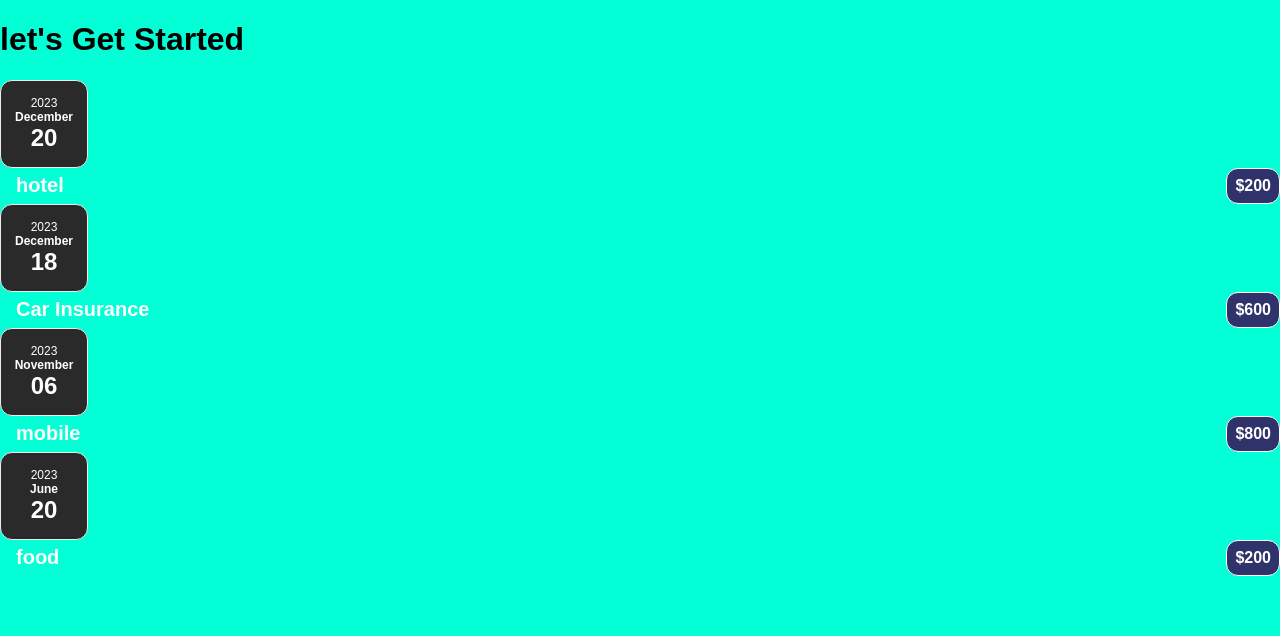
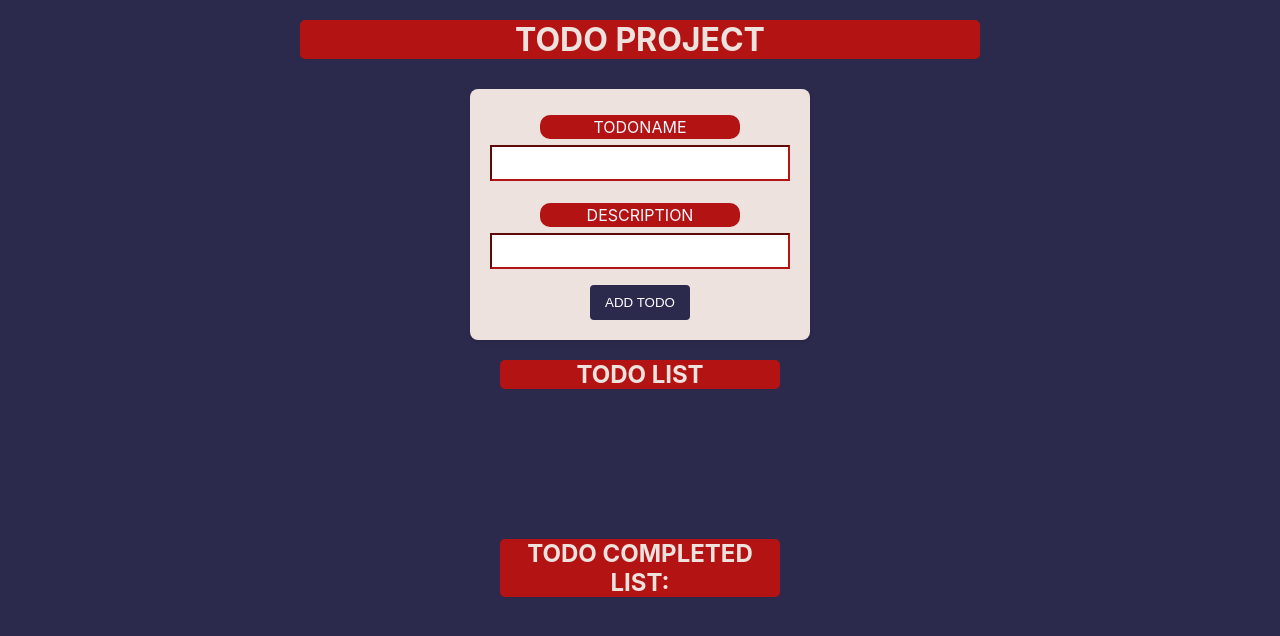
Before and after one commit to Akshxar/FRONT-END, a React (Create React App) app: page / in a window 1280 px wide. Shown: the top 636 px of the page. Built offline with nearby package versions, Linux system fonts and the light colour scheme; the HTML template or start-up script is replaced by a standard one.

Commit message:
3HR React Js Project

```diff
--- /dev/null
+++ b/src/App.css
@@ -0,0 +1,3 @@
+body{
+  background-color: #2B2A4C;
+}
--- a/src/App.js
+++ b/src/App.js
@@ -1,44 +1,17 @@
-import React from "react";
-import Expenses from "./COMPONENTS/Expenses/Expenses";
+import React from 'react';
+import './App.css';
+import BasicForm from './Components/BasicForm';
+import TitleHeading from './Components/TitleHeading';
 
+function App() {
+  return (
+    <React.Fragment>
 
+      <TitleHeading/>
+      <BasicForm />
 
-const App=()=>
-{
-    let expenses=[
-      {
-        expenseDate: new Date(2023,11,20),
-        expenseTitle:"hotel",
-        expenseAmount:"200",
-      }
-      ,
-      {
-        expenseDate: new Date(2023,11,18),
-        expenseTitle:"Car Insurance",
-        expenseAmount:"600",
-      }
-      ,
-      {
-        expenseDate: new Date(2023,10,6),
-        expenseTitle:"mobile",
-        expenseAmount:"800",
-      }
-      ,
-      {
-        expenseDate: new Date(2023,5,20),
-        expenseTitle:"food",
-        expenseAmount:"200",
-      }
-      ,
-
-    ]
-
-  return ( <div>
-            <h1> let's Get Started </h1>
-            <Expenses  item={expenses}/>
-
-            </div>
-         );
+   </React.Fragment>
+  );
 }
 
 export default App;
--- /dev/null
+++ b/src/Components/BasicForm.Module.css
@@ -0,0 +1,99 @@
+.myForm {
+    background-color: #EEE2DE;
+    padding: 20px;
+    border-radius: 8px;
+    box-shadow: 0 2px 4px rgba(0, 0, 0, 0.1);
+    width: 300px;
+    margin: auto;
+    margin-top: 30px;
+  }
+
+  label {
+    color: aliceblue;
+    display: block;
+    margin-bottom: 8px;
+    background-color: #b31312;
+    border-radius: 10px;
+    padding: 2px;
+    text-align: center;
+    margin: 6px 50px ;
+  }
+
+  input {
+    width: 100%;
+    padding: 8px;
+    margin-bottom: 16px;
+    box-sizing: border-box;
+    border-color: #b31312;
+    font-family:cursive ;
+    font-weight: bolder;
+  }
+
+  .btn-control {
+    background-color: #2B2A4C;
+    color: #fff;
+    padding: 10px 15px;
+    border: none;
+    border-radius: 4px;
+    cursor: pointer;
+    text-align: center; /* Center the button */
+    margin: 0 auto; /* Center the button horizontally */
+  }
+
+.todolist{
+    color: #EEE2DE;
+    background-color: #b31312 ;
+    text-align: center;
+    margin: 20px 500px 0px 500px ;
+    border-color: #EEE2DE;
+    border-radius: 5px;
+    margin-bottom: 20px;
+
+  }
+
+.donelist{
+        color: #EEE2DE;
+        background-color: #b31312 ;
+        text-align: center;
+        margin: 20px 500px 0px 500px ;
+        border-color: #EEE2DE;
+        border-radius: 5px;
+        margin-top: 150px;
+
+  }
+
+  .ulclass {
+    background-color: #D3CBC7; /* Use a color that complements your overall theme */
+    color: #fff; /* Text color */
+    margin: 0 auto; /* Center the list horizontally */
+    border-radius: 8px;
+    box-shadow: 0 2px 4px rgba(0, 0, 0, 0.1);
+    width: 600px; /* Adjust width as needed */
+
+  }
+
+  .ullist {
+    color: #515151;
+    background-color: #EEE2DE;
+    box-shadow: 2px 2px 4px rgba(0, 0, 0, 0.1);
+    text-align: center;
+    margin: 10px 0;
+    padding: 10px;
+    border: 3px solid #2B2A4C;
+    border-radius: 3px;
+  }
+
+  .ulbutton{
+
+    background-color: #2B2A4C;
+    color: #fff;
+    border: none;
+    border-radius: 50%;
+    cursor: pointer;
+    text-align: center; /* Center the button */
+    margin: 0 auto; /* Center the button horizontally */
+    margin: 5px;
+    padding-left: 20px;
+    padding-right: 20px;
+
+  }
--- /dev/null
+++ b/src/Components/BasicForm.js
@@ -0,0 +1,116 @@
+import React, { useState, useEffect } from "react";
+import './BasicForm.Module.css'
+
+const BasicForm = () => {
+  const [todos, setTodos] = useState([]);
+  const [completedTodos, setCompletedTodos] = useState([]);
+  const [todoName, setTodoName] = useState('');
+  const [description, setDescription] = useState('');
+
+  const saveDataToLocal = (key, prevdata) => {
+    const currentData = JSON.parse(localStorage.getItem(key) || "[]");
+    const newData = [...currentData, prevdata];
+    localStorage.setItem(key, JSON.stringify(newData));
+  }
+
+  const getDataFromLocal = (key) => {
+    return JSON.parse(localStorage.getItem(key) || "[]");
+  }
+
+
+
+  // Refresh Function:
+  useEffect(() => {
+    const saveTodosList = getDataFromLocal("TodoList");
+    const saveCompletedTodosList = getDataFromLocal("CompletedTodosList");
+
+    if (saveTodosList) {
+      setTodos(saveTodosList);
+    }
+    if (saveCompletedTodosList) {
+      setCompletedTodos(saveCompletedTodosList);
+    }
+
+  }, [])
+
+  // SubmitHandler :
+  const submitHandler = (event) => {
+    event.preventDefault();
+
+    setTodoName("");
+    setDescription("");
+
+    const newTodo = { _id: Date.now(), todoName, description };
+    setTodos([...todos, newTodo]); //updateState
+    saveDataToLocal('TodoList', newTodo);
+  };
+
+  // DoneTodo
+  const doneTodo = (id) => {
+    const completedTodo = todos.find(todo => todo._id === id);
+    setCompletedTodos([...completedTodos, completedTodo]);
+    saveDataToLocal('CompletedTodosList', completedTodo);
+
+    // delete todo
+    deleteTodo(id)
+  };
+
+  // DeleteTodo
+  const deleteTodo = (id) => {
+    const currentTodos = JSON.parse(localStorage.getItem('TodoList') || "[]");
+    const updatedTodos = currentTodos.filter(todo => todo._id !== id);
+    localStorage.setItem('TodoList', JSON.stringify(updatedTodos));
+    setTodos(updatedTodos); // Update state
+  };
+
+
+  return (
+    <div>
+      <form onSubmit={submitHandler} className="myForm">
+        <div>
+          <label htmlFor="todoName">TODONAME</label>
+          <input
+            value={todoName}
+            onChange={(e) => setTodoName(e.target.value)}
+            type="text"
+          />
+
+          <label htmlFor="description">DESCRIPTION</label>
+          <input
+            value={description}
+            onChange={(e) => setDescription(e.target.value)}
+            type="text"
+          />
+
+          <center>
+            <button type="submit" className="btn-control">
+              ADD TODO
+            </button>
+          </center>
+        </div>
+      </form>
+
+      <h2 className="todolist">TODO LIST</h2>
+      <ul className="ulclass">
+        {todos.map((todo) => (
+          <li key={todo._id} className="ullist">
+            {todo.todoName} - {todo.description}
+            <button className="ulbutton" onClick={() => doneTodo(todo._id)}>Done</button>
+            <button className="ulbutton" onClick={() => deleteTodo(todo._id)}>Delete</button>
+          </li>
+        ))}
+      </ul>
+
+      <h2 className="donelist">TODO COMPLETED LIST:</h2>
+      <ul className="ulclass">
+        {completedTodos.map((todo) => (
+          <li key={todo._id} className="ullist">
+            {todo.todoName} - {todo.description}
+          </li>
+        ))}
+      </ul>
+    </div>
+  );
+}
+
+export default BasicForm;
--- /dev/null
+++ b/src/Components/TitleHeading.Module.css
@@ -0,0 +1,8 @@
+h1{
+    color: #EEE2DE;
+    background-color: #b31312 ;
+    text-align: center;
+    margin: 20px 300px 0px 300px ;
+    border-color: #EEE2DE;
+    border-radius: 5px;
+}
--- /dev/null
+++ b/src/Components/TitleHeading.js
@@ -0,0 +1,8 @@
+import React from "react";
+import './TitleHeading.Module.css';
+
+const TitleHeading =()=>{
+    return <h1> TODO PROJECT </h1>
+};
+
+export default TitleHeading;
--- a/src/index.css
+++ b/src/index.css
@@ -1,12 +1,13 @@
-*{
-  box-sizing: border-box;
+body {
+  margin: 0;
+  font-family: -apple-system, BlinkMacSystemFont, 'Segoe UI', 'Roboto', 'Oxygen',
+    'Ubuntu', 'Cantarell', 'Fira Sans', 'Droid Sans', 'Helvetica Neue',
+    sans-serif;
+  -webkit-font-smoothing: antialiased;
+  -moz-osx-font-smoothing: grayscale;
 }
 
-html{
-  font-family: sans-serif;
+code {
+  font-family: source-code-pro, Menlo, Monaco, Consolas, 'Courier New',
+    monospace;
 }
-
-body{
-  margin: 0;
-  background-color: rgb(3, 255, 213);
-}
--- a/src/index.js
+++ b/src/index.js
@@ -1,9 +1,12 @@
-import React from "react";
-import ReactDOM from "react-dom/client";
-
+import React from 'react';
+import ReactDOM from 'react-dom/client';
 import './index.css';
 import App from './App';
 
-const root=ReactDOM.createRoot(document.getElementById('root'))
 
-root.render( <React.StrictMode> <App/> </React.StrictMode>)
+const root = ReactDOM.createRoot(document.getElementById('root'));
+root.render(
+  <React.StrictMode>
+    <App />
+  </React.StrictMode>
+);
```
